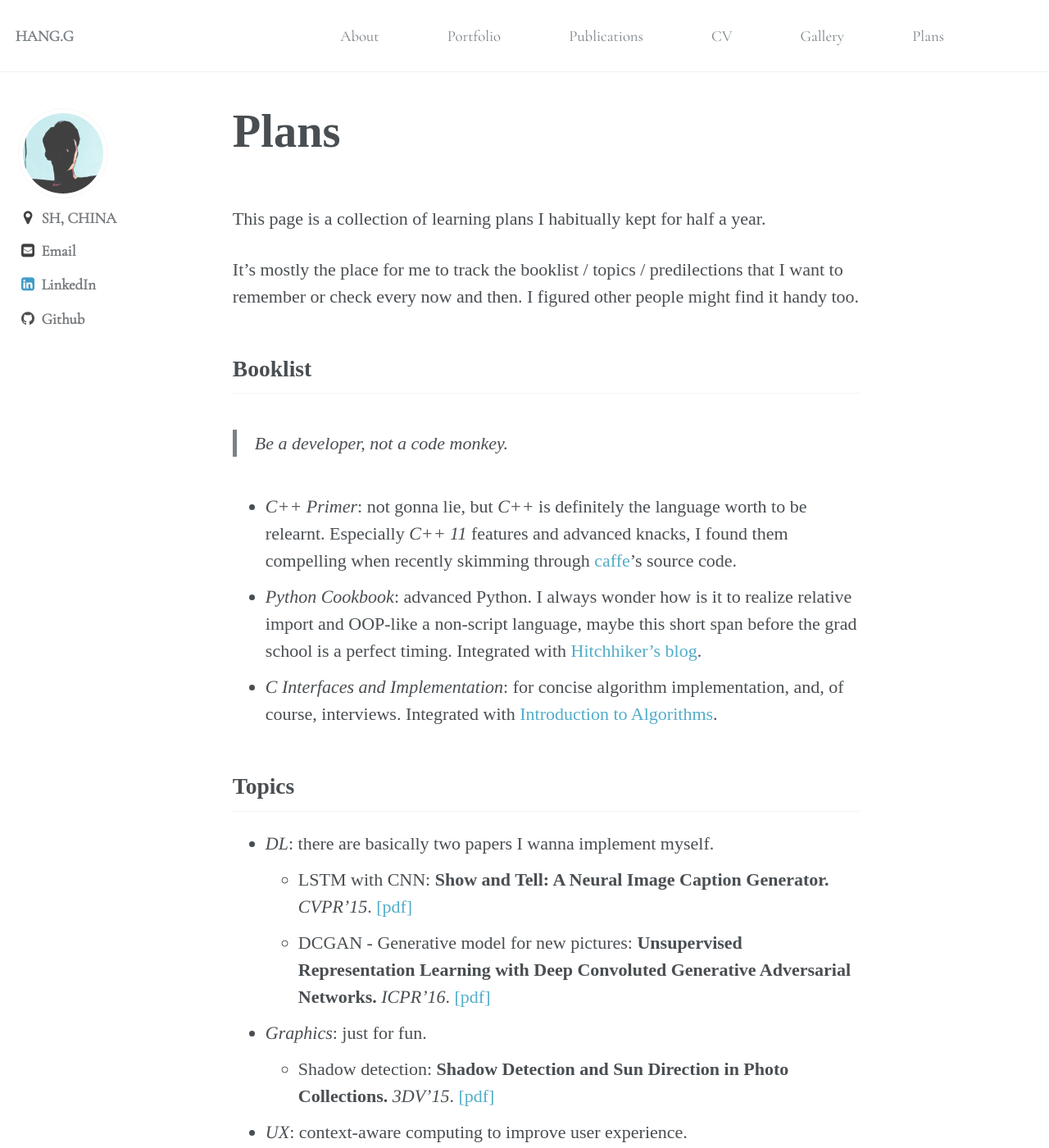
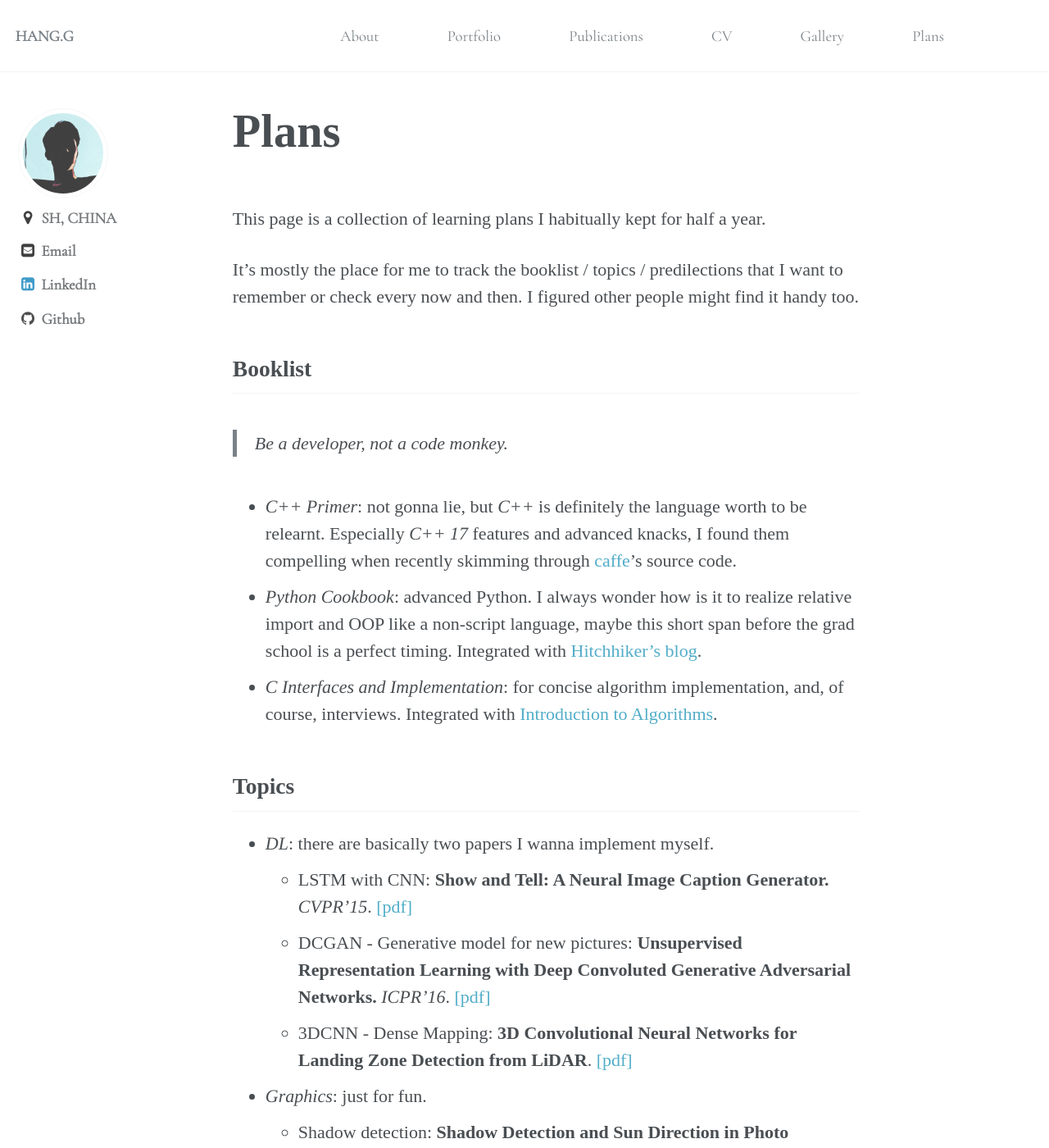
Before and after one commit to weizhixiang-workspace/cullengao.github.io, a Jekyll site: the page built from _pages/plans.md, in a window 1280 px wide and 1400 px high. Shown: the whole window at 82% size. Built offline with Jekyll 4.4.1, drawn with Linux system fonts in a browser that asks for light colours; some web fonts are replaced.

Commit message:
Update /plans/ with a new implementation plan

```diff
--- a/_pages/plans.md
+++ b/_pages/plans.md
@@ -14,14 +14,15 @@ It’s mostly the place for me to track the booklist / topics / predilections th
 ## Booklist
 > Be a developer, not a code monkey.
 
-+ *C++ Primer*: not gonna lie, but *C++* is definitely the language worth to be relearnt. Especially *C++ 11* features and advanced knacks, I found them compelling when recently skimming through [caffe](https://github.com/BVLC/caffe)'s source code.
-+ *Python Cookbook*: advanced Python. I always wonder how is it to realize relative import and OOP-like a non-script language, maybe this short span before the grad school is a perfect timing. Integrated with [Hitchhiker's blog](http://docs.python-guide.org/en/latest/).
++ *C++ Primer*: not gonna lie, but *C++* is definitely the language worth to be relearnt. Especially *C++ 17* features and advanced knacks, I found them compelling when recently skimming through [caffe](https://github.com/BVLC/caffe)'s source code.
++ *Python Cookbook*: advanced Python. I always wonder how is it to realize relative import and OOP like a non-script language, maybe this short span before the grad school is a perfect timing. Integrated with [Hitchhiker's blog](http://docs.python-guide.org/en/latest/).
 + *C Interfaces and Implementation*: for concise algorithm implementation, and, of course, interviews. Integrated with [Introduction to Algorithms](https://mitpress.mit.edu/sites/default/files/titles/content/9780262033848_sch_0001.pdf).
 
 ## Topics
 + *DL*: there are basically two papers I wanna implement myself.
     - LSTM with CNN: **Show and Tell: A Neural Image Caption Generator.** *CVPR'15*. [[pdf]](https://arxiv.org/pdf/1411.4555.pdf)
     - DCGAN - Generative model for new pictures: **Unsupervised Representation Learning with Deep Convoluted Generative Adversarial Networks.** *ICPR'16*. [[pdf]](https://arxiv.org/pdf/1511.06434v2.pdf)
+    - 3DCNN - Dense Mapping: **3D Convolutional Neural Networks for Landing Zone Detection from LiDAR**. [[pdf]](http://www.dimatura.net/extra/3dcnn_lz_maturana_scherer_icra15.pdf)
 + *Graphics*: just for fun.
     - Shadow detection: **Shadow Detection and Sun Direction in Photo Collections.** *3DV'15*. [[pdf]](http://www.cs.sjtu.edu.cn/~shengbin/course/cg/Papers%20for%20Selection/Shadow%20Detection%20and%20Sun%20Direction%20in%20Photo%20Collections.pdf)
 + *UX*: context-aware computing to improve user experience.
```
